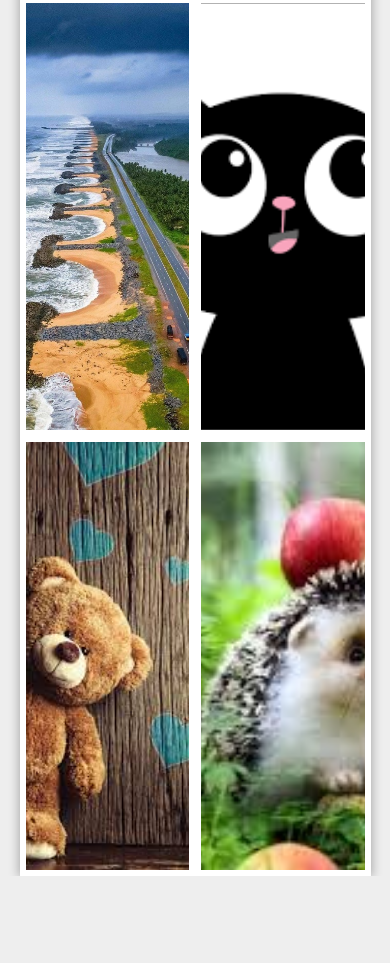
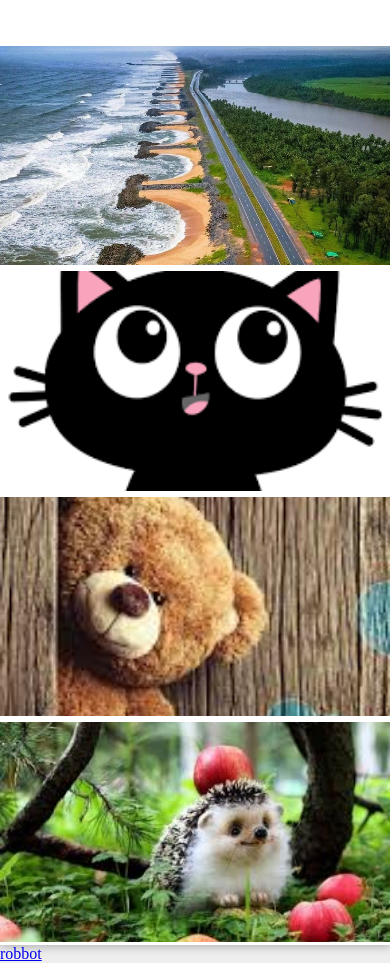
Before and after one commit to alex126334/alex126334.github.io, a plain HTML site: page gallery/index.html in a window 390 px wide. Shown: the part 1760-2723 px from the top of the page. Before the commit the page ends 2636 px from the top, so only its background shows below. Drawn offline with Linux system fonts and the light colour scheme.

Commit message:
Add files via upload

```diff
--- a/gallery/index.html
+++ b/gallery/index.html
@@ -4,7 +4,9 @@
 	<meta charset="UTF-8">
 	<meta name="viewport" content="width=device-width, initial-scale=1.0">
 	<title>Галерея</title>
+	<link rel="icon" href="images/icon.png">
 	<link rel="stylesheet" type="text/css" href="main.css">
+	<link rel="stylesheet" type="text/css" href="media.css">
 </head>
 <body>
 	<main>
@@ -45,5 +47,6 @@
 			<div class="item"style="background-image: url(images/34453453.jpg);"></div>
 		</a>
 	</main>
+	<div class="link wrapper"><a href="http://github.com/alex126334" class="author" target="blank">robbot</a></div>
 </body>
 </html>
--- a/gallery/main.css
+++ b/gallery/main.css
@@ -10,7 +10,7 @@ body {
 	background-color: #eee;
 }
 
-main{
+main {
 	background-color: white;
 	width: 90%;
 	max-width: 1000px;
@@ -20,13 +20,21 @@ main{
 	display: flex;
 	flex-wrap: wrap;
 }
+
 .img_link {
 	display: block;
 	width: calc(50% - 12px);
 	height: calc(90vh / 16*9);
-	max-width: 490px;
-	max-height: 500px;
+	/*max-width: 490px;
+	max-height: 500px;*/
 	margin: 6px;
+
+	transition-duration: 1s;
+	transition-timing-function: ease-in-out;
+}
+
+.img_link:hover {
+	transform: scale(0.5) rotate(-15deg) translate(-200px, -100px);
 }
 
 .item {
--- /dev/null
+++ b/gallery/media.css
@@ -0,0 +1,17 @@
+@media screen and (max-width: 760px) {
+	.img_link {
+		width: 100vw;
+		height: calc(100vw / 16*9);
+		margin: 3px 0;
+	}
+
+	main {width: 100vw;}
+}
+
+
+@media screen and (min-width: 1200) {
+	.img_link:hover {
+	transform: scale(0.5) rotate(-15deg) translate(-200px, -100px);
+	}
+	.author:hover {border-color: #111;}
+}
```
Lines whose indentation alone changed are shown as unchanged.
